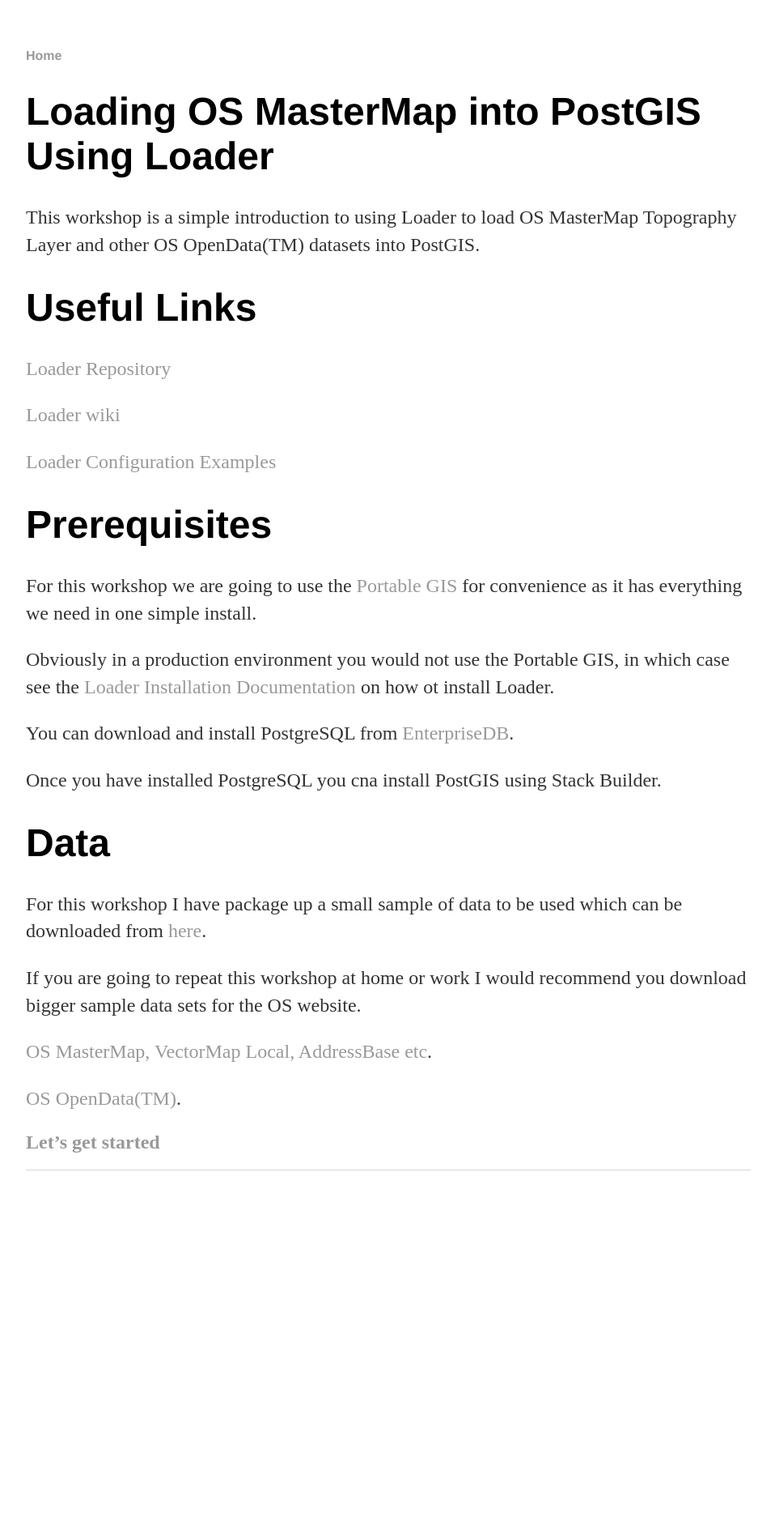
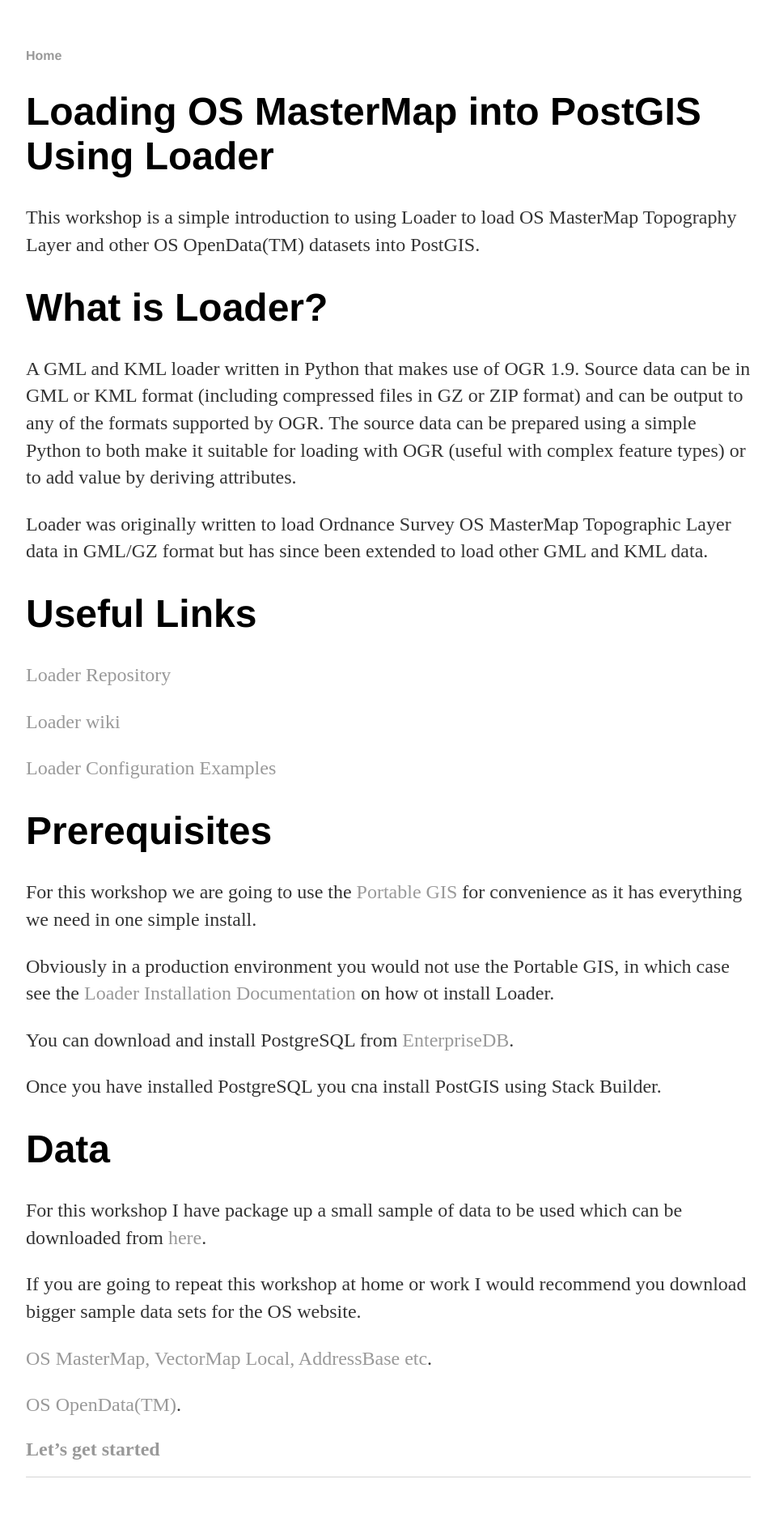
Before and after one commit to walkermatt/aileenh.github.io, a Jekyll site: the page built from usingloader.md, in a window 1280 px wide. Shown: the whole page at 81% size, without its empty margins (160-1118 px from the left). Built offline with Jekyll 4.4.1, drawn with Linux system fonts in a browser that asks for light colours; before the commit the page ends 1505 px from its top, so only the background shows below that.

Commit message:
Update usingloader.md

```diff
--- a/usingloader.md
+++ b/usingloader.md
@@ -5,6 +5,12 @@
 
 # Loading OS MasterMap into PostGIS Using Loader #
 This workshop is a simple introduction to using Loader to load OS MasterMap Topography Layer and other OS OpenData(TM) datasets into PostGIS.
+
+# What is Loader? #
+
+A GML and KML loader written in Python that makes use of OGR 1.9. Source data can be in GML or KML format (including compressed files in GZ or ZIP format) and can be output to any of the formats supported by OGR. The source data can be prepared using a simple Python to both make it suitable for loading with OGR (useful with complex feature types) or to add value by deriving attributes.
+
+Loader was originally written to load Ordnance Survey OS MasterMap Topographic Layer data in GML/GZ format but has since been extended to load other GML and KML data.
 
 # Useful Links #
 [Loader Repository](https://github.com/AstunTechnology/Loader)
```
